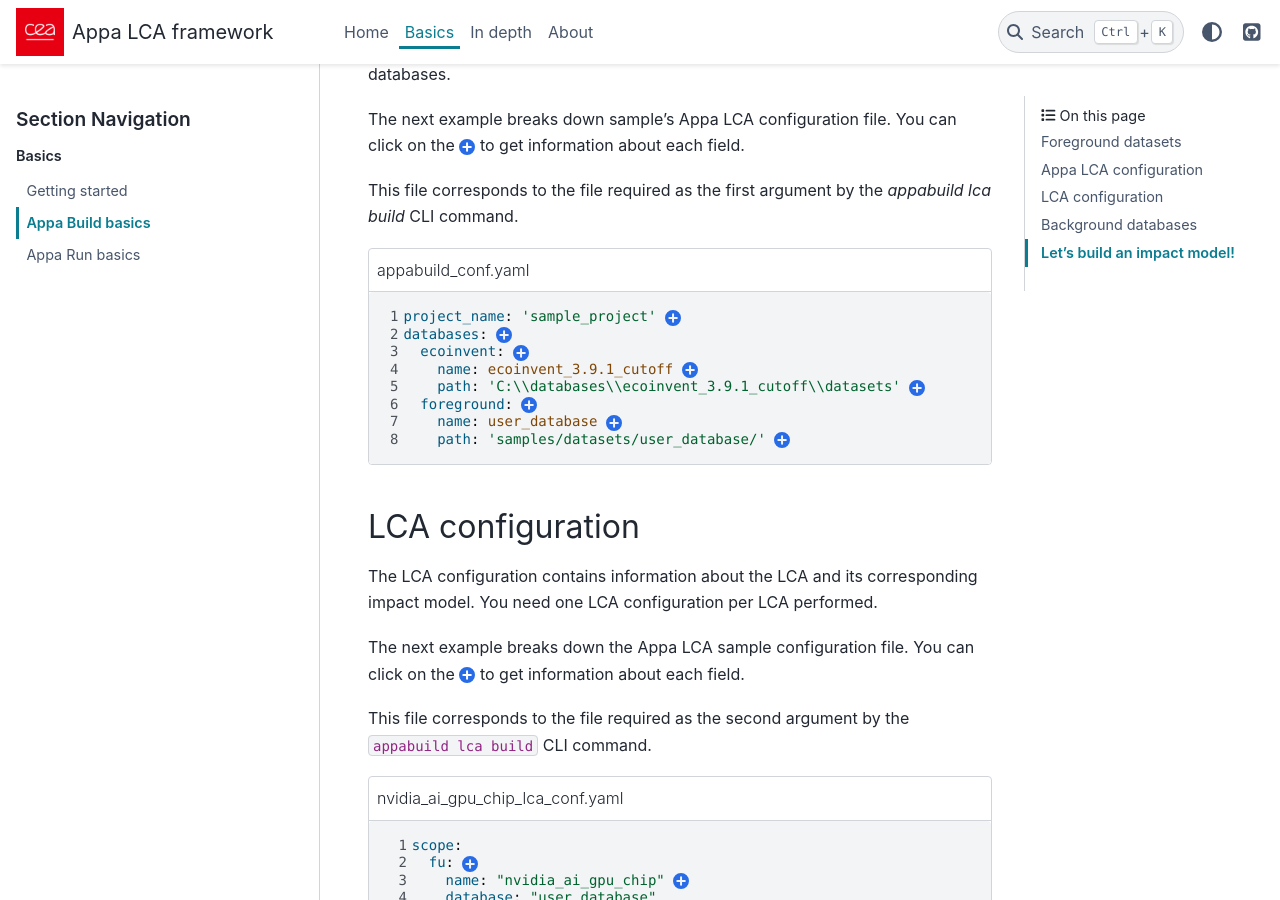
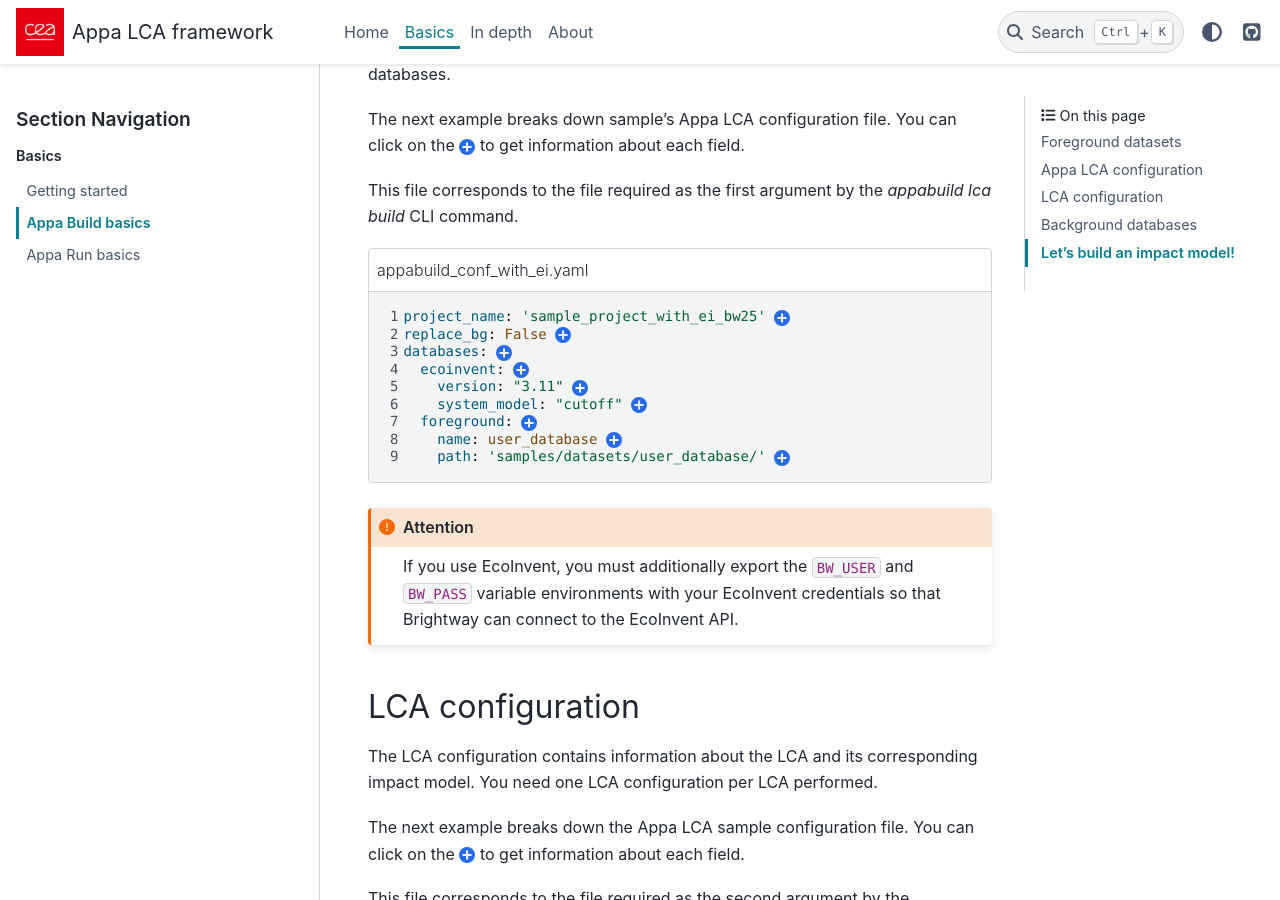
Before and after one commit to appalca/appalca.github.io, a Sphinx documentation site: the page built from docs/basics/appa_build_basics.md, in a window 1280 px wide and 900 px high, scrolled down 1338 px. Built offline with Sphinx 7.4.7 and the PyData theme 0.15.4, drawn with Linux system fonts in a browser that asks for light colours.

Commit message:
(fix) Correct some deprecated commands and informations (#23)
Co-authored-by: github-actions[bot] <41898282+github-actions[bot]@users.noreply.github.com>

```diff
--- a/docs/basics/appa_build_basics.md
+++ b/docs/basics/appa_build_basics.md
@@ -73,27 +73,33 @@
 This file corresponds to the file required as the first argument by the _appabuild lca build_ CLI command.
 
 :::{code-block} yaml
-:caption: appabuild_conf.yaml
+:caption: appabuild_conf_with_ei.yaml
 :lineno-start: 1
 
-project_name: 'sample_project' #(1)!
-databases: #(2)!
-  ecoinvent: #(3)!
-    name: ecoinvent_3.9.1_cutoff #(4)!
-    path: 'C:\\databases\\ecoinvent_3.9.1_cutoff\\datasets' #(5)!
-  foreground: #(6)!
-    name: user_database #(7)!
-    path: 'samples/datasets/user_database/' #(8)!
+project_name: 'sample_project_with_ei_bw25' #(1)!
+replace_bg: False #(2)!
+databases: #(3)!
+  ecoinvent: #(4)!
+    version: "3.11" #(5)!
+    system_model: "cutoff" #(6)!
+  foreground: #(7)!
+    name: user_database #(8)!
+    path: 'samples/datasets/user_database/' #(9)!
 :::
 
 1. This name is used by Brightway to initialize the environment. The location of the environment is specified by the `BRIGHTWAY_DIR` environment variable.
-2. Databases to import. At the moment this is quite static as you need one EcoInvent database and one foreground database.
-3. Background databases are databases that cannot contain parameters.
-4. Name given to the EcoInvent database. This name will be used in foreground datasets' exchanges.
-5. Must correspond to a folder containing a list of `.spold` files.
-6. Foreground database consists of a folder containing yaml/json datasets. Subfolders can be used.
-7. Name given to the foreground database. This name will be used in foreground datasets' exchanges.
-8. Folder containing yaml/json datasets. Note that when Appa Build is run to build an impact model, only the datasets needed for the FU will be imported.
+2. If True, Appa Build will delete and reinstall EcoInvent, the biosphere flows, the LCIA methods and the impact factors. Unless you encounter errors on those data, you should probably set it to False.
+3. Databases to import. At the moment this is quite static as you need one foreground database and optionally one EcoInvent database.
+4. Background databases are databases that cannot contain parameters. Only EcoInvent has been tested so far.
+5. Desired version of EcoInvent.
+6. Desired system model of EcoInvent.
+7. Foreground database consists of a folder containing yaml/json datasets. Subfolders can be used.
+8. Name given to the foreground database. This name will be used in foreground datasets' exchanges.
+9. Folder containing yaml/json datasets. Note that when Appa Build is run to build an impact model, only the datasets needed for the FU will be imported.
+
+:::{attention}
+If you use EcoInvent, you must additionally export the `BW_USER` and `BW_PASS` variable environments with your EcoInvent credentials so that Brightway can connect to the EcoInvent API.
+:::
 
 ## LCA configuration
 
```
Also changed, not shown: README.md (+4 -2 lines), docs/about/faq.md (+2 -2 lines), docs/basics/appa_run_basics.md (+4 -0 lines), docs/basics/getting_started.md (+2 -7 lines), docs/in_depth/appa_run_in_depth.md (+1 -0 lines), docs/in_depth/impact_models_in_depth.md (+1 -0 lines).
